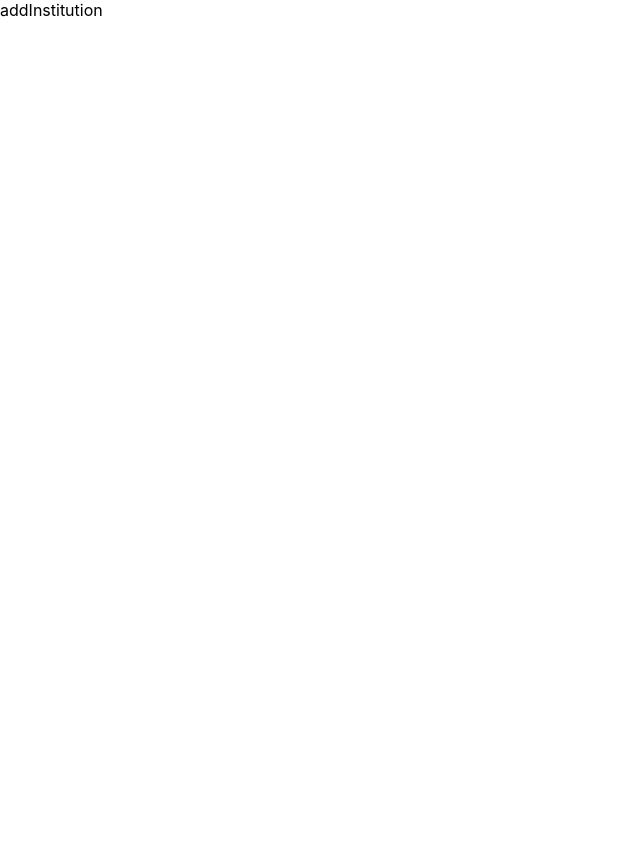
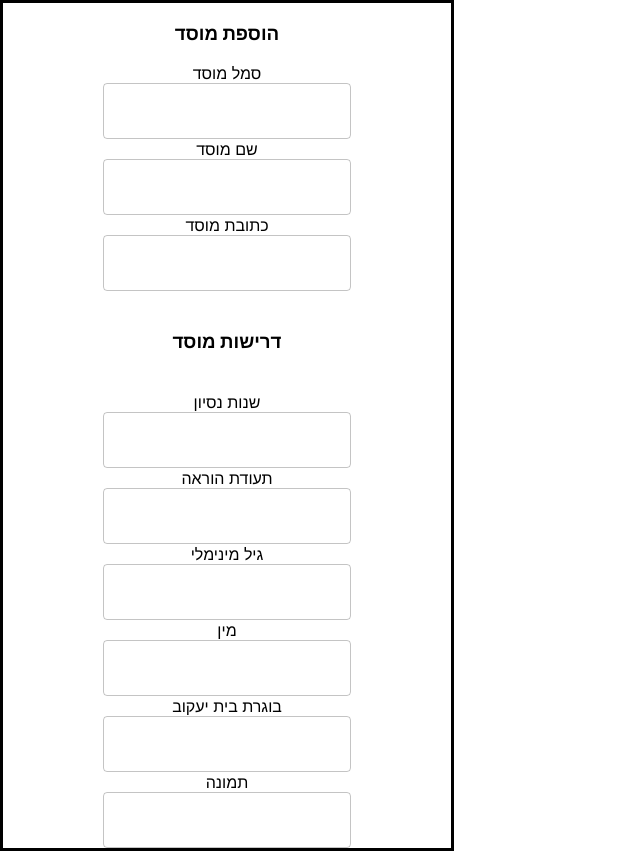
Before and after one commit to ayala8585/SubstituteSystem, a React (Create React App) app: page /addInstitution in a window 1280 px wide. Shown: the whole page, without its empty margins (0-640 px from the left). Before the commit the page ends 800 px from the top, so only its background shows below. Built offline with nearby package versions, Linux system fonts and the light colour scheme.

Commit message:
יום חמישי- המשך

```diff
--- a/src/components/signUp/addInstitution.js
+++ b/src/components/signUp/addInstitution.js
@@ -1,9 +1,95 @@
-import React from 'react'
+import React, { useState } from 'react';
+import ValidateTextField from '../common/validateTextField';
+import '../login/login.css'
+import { makeStyles } from '@material-ui/core/styles';
+
 
 const AddInstitution=()=>{
+
+    const useStyles = makeStyles((theme) => ({
+        root: {
+          '& .MuiTextField-root': {
+            margin: theme.spacing(1),
+            width: 200,
+          },
+        },
+      }));
+
+
+    const [institutionSymbol, setInstitutionSymbol] = useState('');
+    const [institutionName, setInstitutionName] = useState('');
+    const [institutionAddress, setInstitutionAddress] = useState('');
+    const [experience, setExperience] = useState('');
+    const [teachingCertificate, setTeachingCertificate] = useState('');
+    const [minAge, setMinAge] = useState('');
+    const [maleFemale, setMaleFemale] = useState('');
+    const [BJGraduate, setBJGraduate] = useState('');
+    const [picture, setPicture] = useState('');
+
+
+
     return(
-        <div>
-            addInstitution
+
+        <div className="login">
+        <h3>הוספת מוסד</h3>
+
+<div>סמל מוסד</div>
+      <ValidateTextField value={institutionSymbol}
+        onChange={(value) => setInstitutionSymbol(value)}
+        validate={() => { return institutionSymbol==='' }}
+        errorMessage={'שדה חובה'} />
+
+<div>שם מוסד</div>
+      <ValidateTextField value={institutionName}
+        onChange={(value) => setInstitutionName(value)}
+        validate={() => { return institutionName==='' }}
+        errorMessage={'שדה חובה'} />
+
+<div>כתובת מוסד</div>
+      <ValidateTextField value={institutionAddress}
+        onChange={(value) => setInstitutionAddress(value)}
+        validate={() => { return institutionAddress==='' }}
+        errorMessage={'שדה חובה'} />
+
+        <br/>
+        <h3>דרישות מוסד</h3>
+        <br/>
+
+<div>שנות נסיון</div>
+      <ValidateTextField value={experience}
+        onChange={(value) => setExperience(value)}
+        validate={() => { return experience==='' }}
+        errorMessage={'שדה חובה'} />
+
+<div>תעודת הוראה</div>
+      <ValidateTextField value={teachingCertificate}
+        onChange={(value) => setTeachingCertificate(value)}
+        validate={() => { return teachingCertificate==='' }}
+        errorMessage={'שדה חובה'} />
+
+<div>גיל מינימלי</div>
+      <ValidateTextField value={minAge}
+        onChange={(value) => setMinAge(value)}
+        validate={() => { return minAge==='' }}
+        errorMessage={'שדה חובה'} />
+
+<div>מין</div>
+      <ValidateTextField value={maleFemale}
+        onChange={(value) => setMaleFemale(value)}
+        validate={() => { return maleFemale==='' }}
+        errorMessage={'שדה חובה'} />
+
+<div>בוגרת בית יעקוב</div>
+      <ValidateTextField value={BJGraduate}
+        onChange={(value) => setBJGraduate(value)}
+        validate={() => { return BJGraduate==='' }}
+        errorMessage={'שדה חובה'} />
+
+<div>תמונה</div>
+      <ValidateTextField value={picture}
+        onChange={(value) => setPicture(value)}
+        validate={() => { return picture==='' }}
+        errorMessage={'שדה חובה'} />
         </div>
     )
 }
--- a/src/components/signUp/signUpPrincipal.js
+++ b/src/components/signUp/signUpPrincipal.js
@@ -1,4 +1,4 @@
-import React, { useState, useEffect } from 'react';
+import React, { useState} from 'react';
 import { makeStyles } from '@material-ui/core/styles';
 import ValidateTextField from '../common/validateTextField';
 import '../login/login.css'
@@ -68,8 +68,12 @@ const addInstitution=()=>{
         errorMessage={'שדה זה חייב להכיל מינימום 7 תווים'} />
 
 
-<Button variant="contained" color="primary" disableElevation onClick={addInstitution}>
+    <Button variant="contained" color="primary" disableElevation onClick={addInstitution}>
                 הוסף מוסד
+    </Button>
+
+    <Button variant="contained" color="primary" disableElevation>
+                הרשמה
     </Button>
 
       </div>
```
